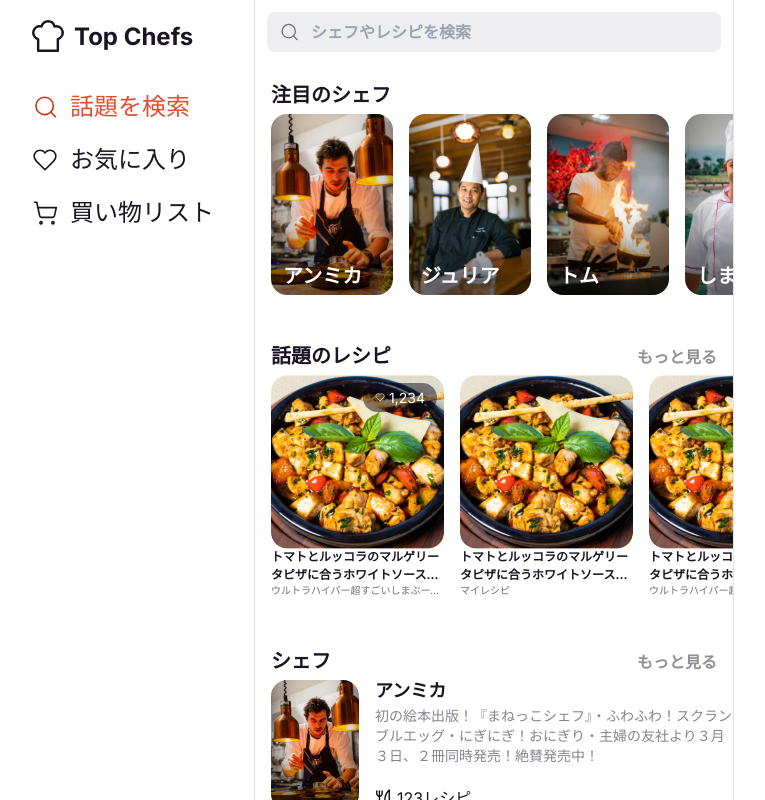
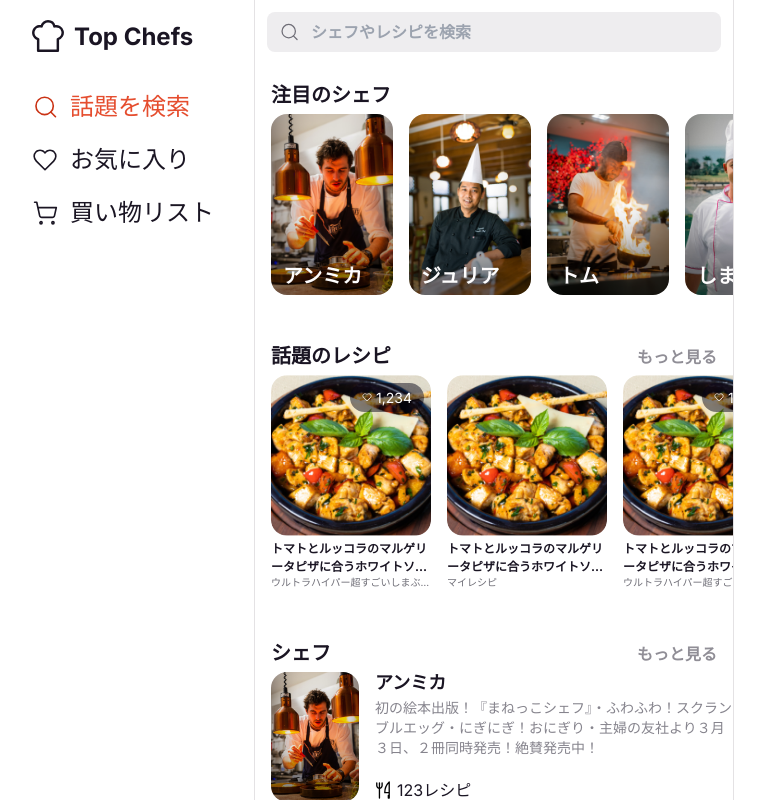
Before and after one commit to qin-team-recipe/01-frontend, a Next.js app: page / in a window 1280 px wide. Shown: the top 800 px of the page, without its empty margins (267-1032 px from the left). Built offline with nearby package versions, Linux system fonts and the light colour scheme.

Commit message:
mod: レシピカードの大きさをTOP画面とそれ以外で分けた

```diff
--- a/src/app/(top)/page.tsx
+++ b/src/app/(top)/page.tsx
@@ -98,6 +98,7 @@ export default function Page() {
                 favCountNumber={recipe.favCountNumber}
                 name={recipe.name}
                 description={recipe.description}
+                isTop
               />
             </Link>
           ))}
--- a/src/components/RecipeCard/RecipeCard.module.scss
+++ b/src/components/RecipeCard/RecipeCard.module.scss
@@ -1,9 +1,17 @@
 @import "@/styles/mixin";
+
+.imgWrapperTop {
+  position: relative;
+  width: 160px;
+  height: 160px;
+  margin-bottom: 5px;
+}
 
 .imgWrapper {
   position: relative;
   width: 173px;
   height: 173px;
+  margin-bottom: 5px;
 }
 
 .img {
@@ -48,7 +56,6 @@
   font-weight: 700;
   font-size: 12px;
   line-height: 18px;
-  width: 173px;
   word-wrap: break-word;
   overflow: hidden;
   text-overflow: ellipsis;
@@ -68,7 +75,6 @@
   order: 1;
   align-self: stretch;
   flex-grow: 0;
-  width: 173px;
   word-wrap: break-word;
   overflow: hidden;
   text-overflow: ellipsis;
--- a/src/components/RecipeCard/RecipeCard.tsx
+++ b/src/components/RecipeCard/RecipeCard.tsx
@@ -6,16 +6,18 @@ export interface RecipeCardProps {
   favCountNumber: number;
   name: string;
   description: string;
+  isTop?: boolean;
 }
 
 export const RecipeCard: React.FC<RecipeCardProps> = ({
   favCountNumber,
   name,
   description,
+  isTop = false,
 }) => {
   return (
     <div>
-      <div className={styles.imgWrapper}>
+      <div className={isTop ? styles.imgWrapperTop : styles.imgWrapper}>
         {favCountNumber > 0 && (
           <div className={styles.favCount}>
             <Image src="/icon/heart.svg" width={10} height={9} alt="" />
@@ -28,8 +30,8 @@ export const RecipeCard: React.FC<RecipeCardProps> = ({
         <Image
           src="/images/recipe-dummy.png"
           alt=""
-          width={173}
-          height={173}
+          width={isTop ? 160 : 173}
+          height={isTop ? 160 : 173}
           className={styles.img}
         />
       </div>
```
